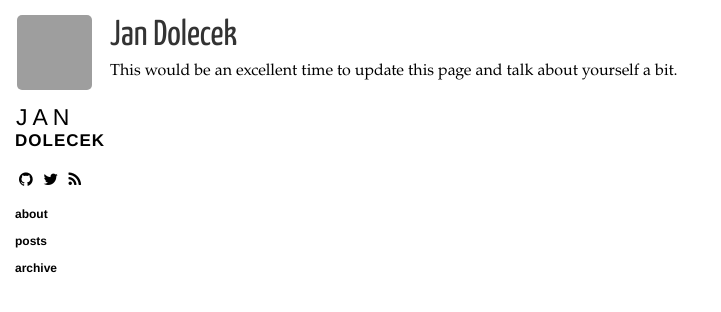
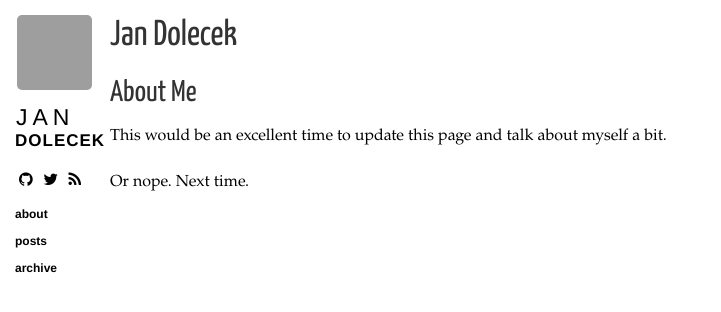
Before and after one commit to juzna/juzna.github.io, a Jekyll site: the page built from about.html, in a window 1280 px wide. Shown: the top 312 px of the page, without its empty margins (0-721 px from the left). Built offline with Jekyll 4.4.1, drawn with Linux system fonts in a browser that asks for light colours; nearby versions of some CDN libraries; Markdown is read by kramdown in place of the engine named in the settings; grey boxes are pictures that could not be loaded.

Commit message:
about me

```diff
--- a/about.html
+++ b/about.html
@@ -1,11 +1,12 @@
 ---
 layout: layout
-title: "About"
+title: "About Me"
 ---
 
-<!-- You can edit this whole page, remove it, or use it as basis for any non-post pages you have. -->
 <section class="content">
-  <h1>{{ site.name }}</h1>
+	<h1>{{ site.name }}</h1>
+	<h2>{{ page.title }}</h2>
 
-  <p>This would be an excellent time to update this page and talk about yourself a bit.</p>
+	<p>This would be an excellent time to update this page and talk about myself a bit.</p>
+	<p>Or nope. Next time.</p>
 </section>
```
